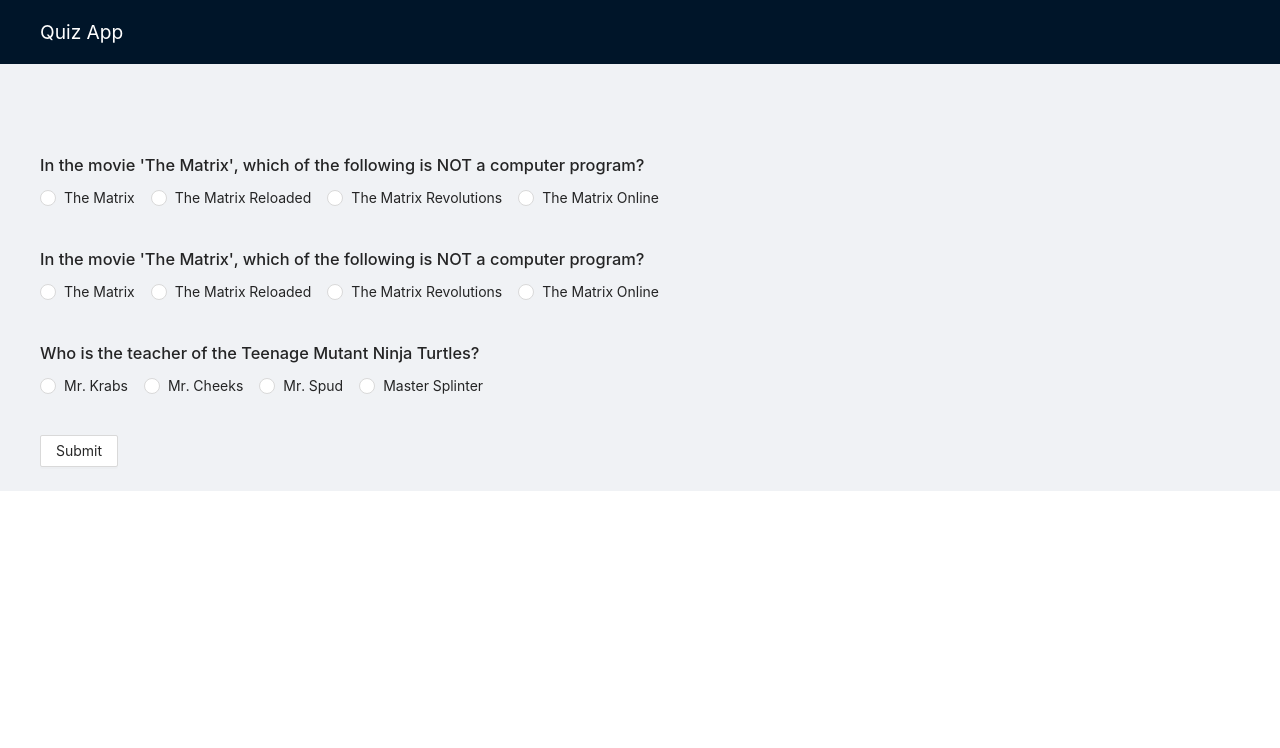
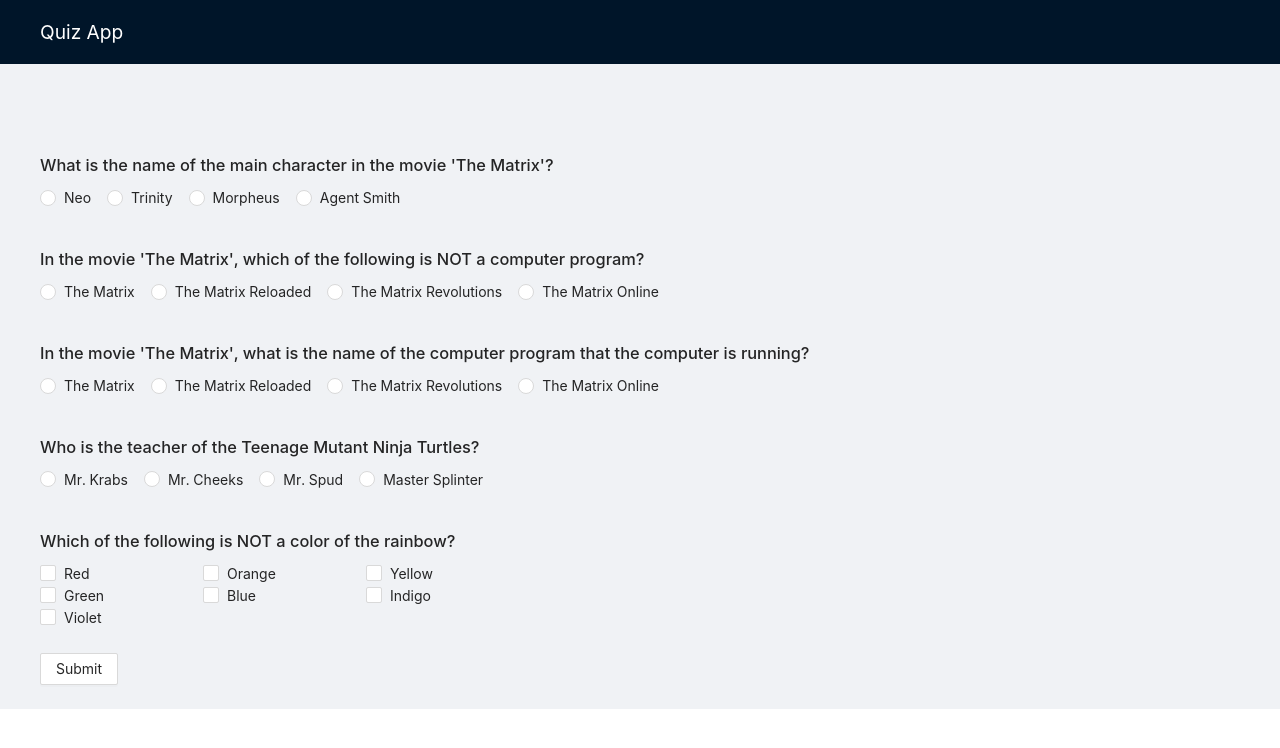
Before and after one commit to Coder-Mehedi/Quiz-App, a Next.js app: page / in a window 1280 px wide. Shown: the top 748 px of the page. Built offline with nearby package versions, Linux system fonts and the light colour scheme.

Commit message:
multiple answer type support added

```diff
--- a/src/components/_context/quiz/index.tsx
+++ b/src/components/_context/quiz/index.tsx
@@ -4,6 +4,11 @@
 import { pickRandomQuestions } from 'utils/pick-random-questions';
 import useLocalStorage from '_hooks/use-local-storage';
 import quizQuestionsData from 'db.json';
+import { CheckboxValueType } from 'antd/lib/checkbox/Group';
+import {
+  filterCorrectAnswers,
+  filterWrongAnswers,
+} from 'utils/helper-functions';
 
 const NUMBER_OF_QUESTIONS_TO_SHOW = 3;
 
@@ -11,7 +16,7 @@
   quizQuestions: [] as IQuizQuestion[],
   value: {} as any,
   onFinish: (values: object) => {},
-  onChange: (id: string, e: RadioChangeEvent) => {},
+  onChange: (id: string, e: RadioChangeEvent | CheckboxValueType[]) => {},
   isSumitted: false,
   correctAnswers: [] as IQuizQuestion[],
   wrongAnswers: [] as IQuizQuestion[],
@@ -24,9 +29,10 @@
   );
   useEffect(() => {
     quizQuestions.length === 0 &&
-      setQuizQuestions(
-        pickRandomQuestions(NUMBER_OF_QUESTIONS_TO_SHOW, quizQuestionsData)
-      );
+      // setQuizQuestions(
+      //   pickRandomQuestions(NUMBER_OF_QUESTIONS_TO_SHOW, quizQuestionsData)
+      // );
+      setQuizQuestions(quizQuestionsData);
     // eslint-disable-next-line react-hooks/exhaustive-deps
   }, []);
 
@@ -41,18 +47,24 @@
   );
 
   const onFinish = (values: any) => {
-    const correctAnswers = quizQuestions.filter(
-      (question: IQuizQuestion) => question.answer === values[question.id]
-    );
-    const wrongAnswers = quizQuestions.filter(
-      (question: IQuizQuestion) => question.answer !== values[question.id]
-    );
+    const correctAnswers = filterCorrectAnswers(quizQuestions, values);
+    const wrongAnswers = filterWrongAnswers(quizQuestions, values);
     setCorrectAnswers(correctAnswers);
     setWrongAnswers(wrongAnswers);
   };
 
-  const onChange = (id: string, e: RadioChangeEvent) => {
-    setValue((prev: any) => ({ ...prev, [id]: e.target.value }));
+  const onChange = (
+    id: string,
+    e: RadioChangeEvent | CheckboxValueType[] | any
+  ) => {
+    if (Array.isArray(e)) {
+      setValue((prevState: any) => ({
+        ...prevState,
+        [id]: e,
+      }));
+    } else {
+      setValue((prev: any) => ({ ...prev, [id]: e.target.value }));
+    }
   };
   const isSumitted = correctAnswers.length > 0 || wrongAnswers.length > 0;
 
--- a/src/components/quiz-form/index.tsx
+++ b/src/components/quiz-form/index.tsx
@@ -1,4 +1,4 @@
-import { Form, Button, Radio, Typography } from 'antd';
+import { Form, Button, Radio, Typography, Checkbox, Col, Row } from 'antd';
 
 import { useQuiz } from 'components/_context/quiz';
 
@@ -65,6 +65,24 @@
                   </Radio.Group>
                 </Form.Item>
               )}
+              {question.answerType === 'multiple' && (
+                <Form.Item name={question.id}>
+                  <Checkbox.Group
+                    onChange={(e) => onChange(question.id, e)}
+                    value={value[question.id]}
+                  >
+                    <Row>
+                      {question.options.map((answer: any, index: number) => {
+                        return (
+                          <Col span={8} key={index}>
+                            <Checkbox value={answer}>{answer}</Checkbox>
+                          </Col>
+                        );
+                      })}
+                    </Row>
+                  </Checkbox.Group>
+                </Form.Item>
+              )}
             </div>
           );
         })}
--- a/src/db.json
+++ b/src/db.json
@@ -36,5 +36,12 @@
     "answerType": "single",
     "options": ["Mr. Krabs", "Mr. Cheeks", "Mr. Spud", "Master Splinter"],
     "answer": "Master Splinter"
+  },
+  {
+    "id": "ewporuqwe5",
+    "answerType": "multiple",
+    "question": "Which of the following is NOT a color of the rainbow?",
+    "options": ["Red", "Orange", "Yellow", "Green", "Blue", "Indigo", "Violet"],
+    "answer": ["Red", "Yellow", "Green"]
   }
 ]
--- /dev/null
+++ b/src/utils/helper-functions.ts
@@ -0,0 +1,24 @@
+import { IQuizQuestion } from './interfaces';
+
+export const filterCorrectAnswers = (
+  quizQuestions: IQuizQuestion[],
+  values: any
+) =>
+  quizQuestions.filter((question: IQuizQuestion) => {
+    return question.answerType === 'single'
+      ? values[question.id] === question.answer
+      : values[question.id].every((answer: string) =>
+          question.answer.includes(answer)
+        );
+  });
+export const filterWrongAnswers = (
+  quizQuestions: IQuizQuestion[],
+  values: any
+) =>
+  quizQuestions.filter((question: IQuizQuestion) => {
+    return question.answerType === 'single'
+      ? values[question.id] !== question.answer
+      : !values[question.id].every((answer: string) =>
+          question.answer.includes(answer)
+        );
+  });
--- a/src/utils/interfaces.ts
+++ b/src/utils/interfaces.ts
@@ -1,7 +1,7 @@
 export interface IQuizQuestion {
   id: string;
   question: string;
-  answer: string;
+  answer: string | string[];
   options: string[];
   answerType: string;
 }
```
